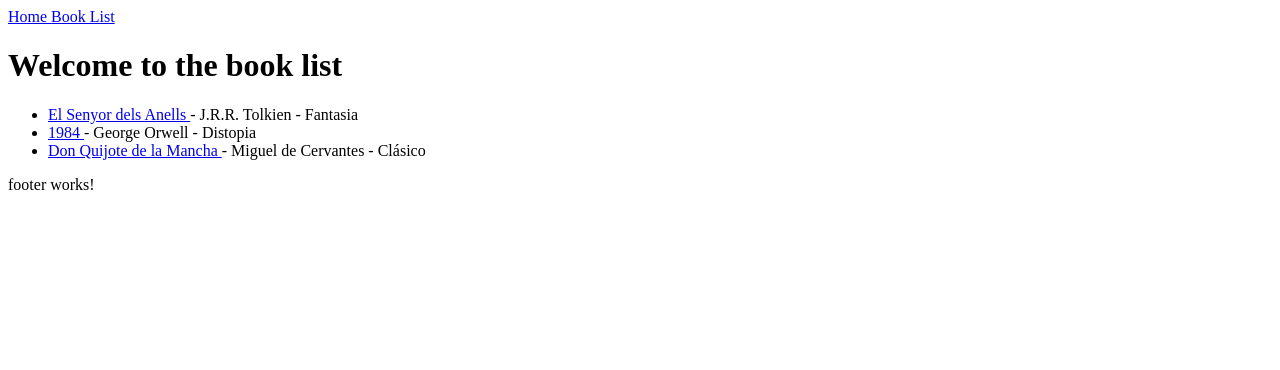
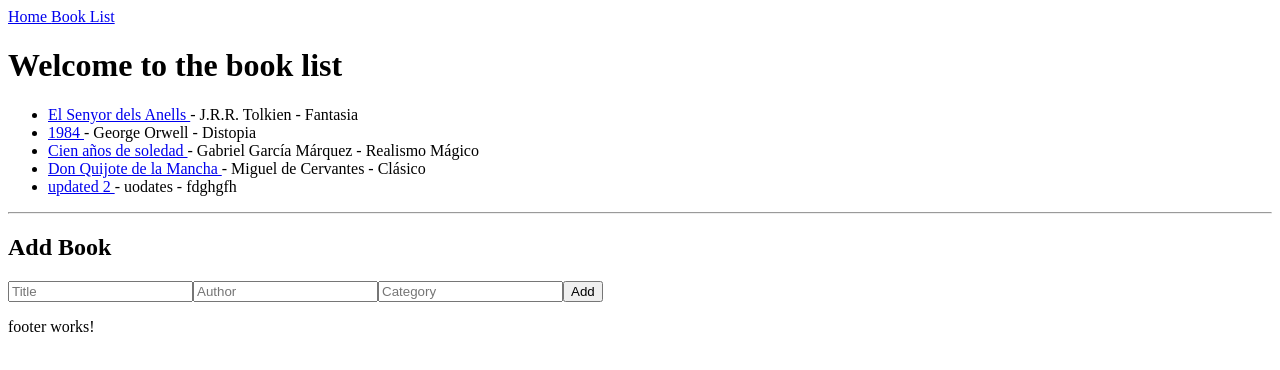
Before and after one commit to crismouta/library-angular, an Angular app: page /books in a window 1280 px wide. Shown: the top 370 px of the page. Built offline with nearby package versions, Linux system fonts and the light colour scheme; data requests are answered from the project's data file.

Commit message:
crud with Subject

```diff
--- a/db.json
+++ b/db.json
@@ -13,10 +13,22 @@
       "category": "Distopia"
     },
     {
+      "id": "3",
+      "title": "Cien años de soledad",
+      "author": "Gabriel García Márquez",
+      "category": "Realismo Mágico"
+    },
+    {
       "id": "4",
       "title": "Don Quijote de la Mancha",
       "author": "Miguel de Cervantes",
       "category": "Clásico"
+    },
+    {
+      "id": "7gB1o_kydqg",
+      "title": "updated 2",
+      "author": "uodates",
+      "category": "fdghgfh"
     }
   ],
   "$schema": "./node_modules/json-server/schema.json"
--- a/src/app/components/book-details/book-details.html
+++ b/src/app/components/book-details/book-details.html
@@ -16,3 +16,13 @@
 }
 
 <button (click)="navigateToBookList()">Back to Book List</button>
+
+<hr>
+@if (book()) {
+<form (submit)="updateBook(title.value, author.value, category.value); $event.preventDefault()">
+    <input #title [value]="book()?.title" />
+    <input #author [value]="book()?.author" />
+    <input #category [value]="book()?.category" />
+    <button type="submit">Update</button>
+</form>
+}
--- a/src/app/components/book-details/book-details.ts
+++ b/src/app/components/book-details/book-details.ts
@@ -2,7 +2,7 @@ import { Component, computed, inject, input, output } from '@angular/core';
 import { Router } from '@angular/router';
 import { BooksService } from '../../services/books-service';
 import { toObservable, toSignal } from '@angular/core/rxjs-interop';
-import { catchError, of, switchMap } from 'rxjs';
+import { catchError, of, Subject, switchMap, startWith, combineLatest } from 'rxjs';
 
 @Component({
   selector: 'app-book-details',
@@ -12,20 +12,35 @@ import { catchError, of, switchMap } from 'rxjs';
 })
 export class BookDetails {
   private bookService = inject(BooksService);
-  private router = inject(Router)
+  private router = inject(Router);
+  private refreshTrigger = new Subject<void>();
 
   // El nombre del input debe coincidir con el nombre en la ruta (':id')
   bookId = input.required<string>();
 
   // Reacciona automáticamente cuando el ID cambia en la URL
   //book = computed(() => this.bookService.getById(this.bookId()));
+  /*  book = toSignal(
+     toObservable(this.bookId).pipe(
+       switchMap(id => this.bookService.getById(id).pipe(
+         catchError(() => of(null)) // Si hay error (404), devolvemos null para mostrar el @else
+       ))
+     )
+   ); */
+
   book = toSignal(
-  toObservable(this.bookId).pipe(
-    switchMap(id => this.bookService.getById(id).pipe(
-      catchError(() => of(null)) // Si hay error (404), devolvemos null para mostrar el @else
-    ))
-  )
-);
+    combineLatest([
+      toObservable(this.bookId),
+      this.refreshTrigger.pipe(startWith(null))
+    ]).pipe(
+      switchMap(([id]) =>
+        this.bookService.getById(id).pipe(
+          catchError(() => of(null))
+        )
+      )
+    ),
+    { initialValue: null }
+  );
 
   deleteRequest = output<string>();
 
@@ -43,4 +58,18 @@ export class BookDetails {
   navigateToBookList() {
     this.router.navigate(['/books']);
   }
+
+  updateBook(title: string, author: string, category: string) {
+    const updatedBook = {
+      id: this.bookId(),
+      title,
+      author,
+      category
+    };
+
+    this.bookService.updateBook(updatedBook).subscribe(() => {
+      this.refreshTrigger.next();
+      console.log('Libro actualizado');
+    });
+  }
 }
--- a/src/app/components/book-list/book-list.html
+++ b/src/app/components/book-list/book-list.html
@@ -12,3 +12,12 @@
     <p>No hay libros disponibles o cargando...</p>
     }
 </ul>
+<hr>
+<h2>Add Book</h2>
+
+<form (submit)="addBook(title.value, author.value, category.value); $event.preventDefault()">
+    <input #title placeholder="Title" required />
+    <input #author placeholder="Author" required />
+    <input #category placeholder="Category" required />
+    <button type="submit">Add</button>
+</form>
--- a/src/app/components/book-list/book-list.ts
+++ b/src/app/components/book-list/book-list.ts
@@ -27,5 +27,13 @@ export class BookList {
     this.booksService.delete(id).subscribe(() => {
       this.refreshTrigger.next(); // Esto refresca el signal 'books'
     });
+  };
+
+  addBook(title: string, author: string, category: string) {
+    const newBook = { title, author, category };
+
+    this.booksService.addBook(newBook).subscribe(() => {
+      this.refreshTrigger.next(); // 🔥 refresca lista
+    });
   }
 }
--- a/src/app/services/books-service.ts
+++ b/src/app/services/books-service.ts
@@ -39,14 +39,22 @@ export class BooksService {
 
   getBooks() {
     return this.http.get<Book[]>(this.API_URL);
-  }
+  };
 
   getById(id: string) {
     return this.http.get<Book>(`${this.API_URL}/${id}`);
-  }
+  };
 
   delete(id: string) {
     return this.http.delete<unknown>(`${this.API_URL}/${id}`);
+  };
+
+  addBook(book: Omit<Book, 'id'>) {
+    return this.http.post<Book>(this.API_URL, book);
+  };
+
+  updateBook(book: Book) {
+    return this.http.put<Book>(`${this.API_URL}/${book.id}`, book);
   }
 
 }
```
